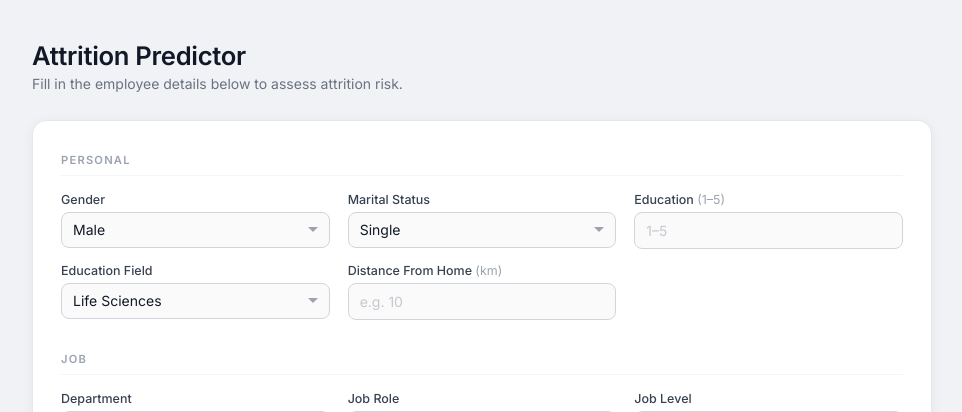
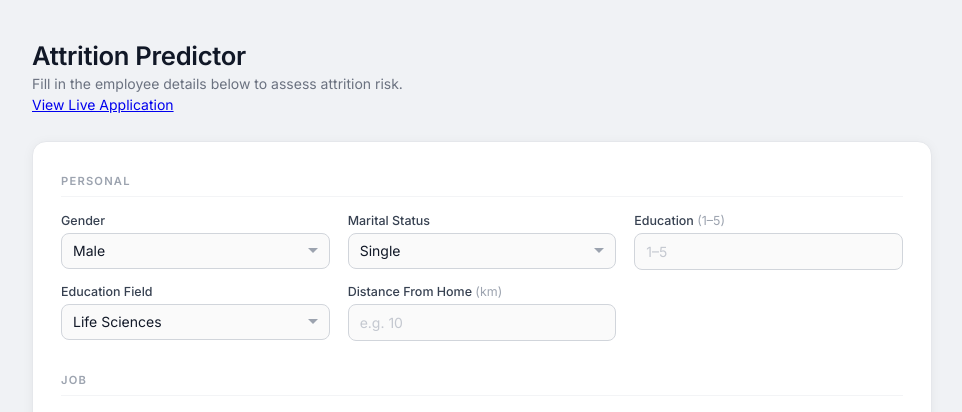
Before and after one commit to monkgotdunk069-a11y/employee_attrition, a Flask app: page / in a window 1280 px wide. Shown: the top 412 px of the page, without its empty margins (158-1120 px from the left). Run offline with Flask 3, Linux system fonts and the light colour scheme; parts of the project's set-up code (start-up, migrations or seed data) failed here and were passed over.

Commit message:
Add configurable live app URL link in header

```diff
--- a/app.py
+++ b/app.py
@@ -1,15 +1,17 @@
+import os
 from flask import Flask, render_template, request
 import pandas as pd
 import pickle
 
 app = Flask(__name__)
+app.config["LIVE_APP_URL"] = os.getenv("LIVE_APP_URL", "https://employee-attrition-rtvm.onrender.com")
 
 with open("employee_attrition.pkl", "rb") as f:
     model = pickle.load(f)
 
 @app.route("/")
 def home():
-    return render_template("index.html")
+    return render_template("index.html", live_app_url=app.config["LIVE_APP_URL"])
 
 @app.route("/predict", methods=["POST"])
 def predict():
@@ -58,7 +60,8 @@ def predict():
 
     return render_template(
         "index.html",
-        prediction=result
+        prediction=result,
+        live_app_url=app.config["LIVE_APP_URL"]
     )
 
 if __name__ == "__main__":
--- a/templates/index.html
+++ b/templates/index.html
@@ -19,6 +19,9 @@
         <header class="page-header">
             <h1>Attrition Predictor</h1>
             <p>Fill in the employee details below to assess attrition risk.</p>
+            {% if live_app_url and request.url_root.rstrip('/') != live_app_url.rstrip('/') %}
+            <p><a href="{{ live_app_url }}" target="_blank" rel="noopener noreferrer">View Live Application</a></p>
+            {% endif %}
         </header>
 
         <form class="card" action="/predict" method="POST">
```
